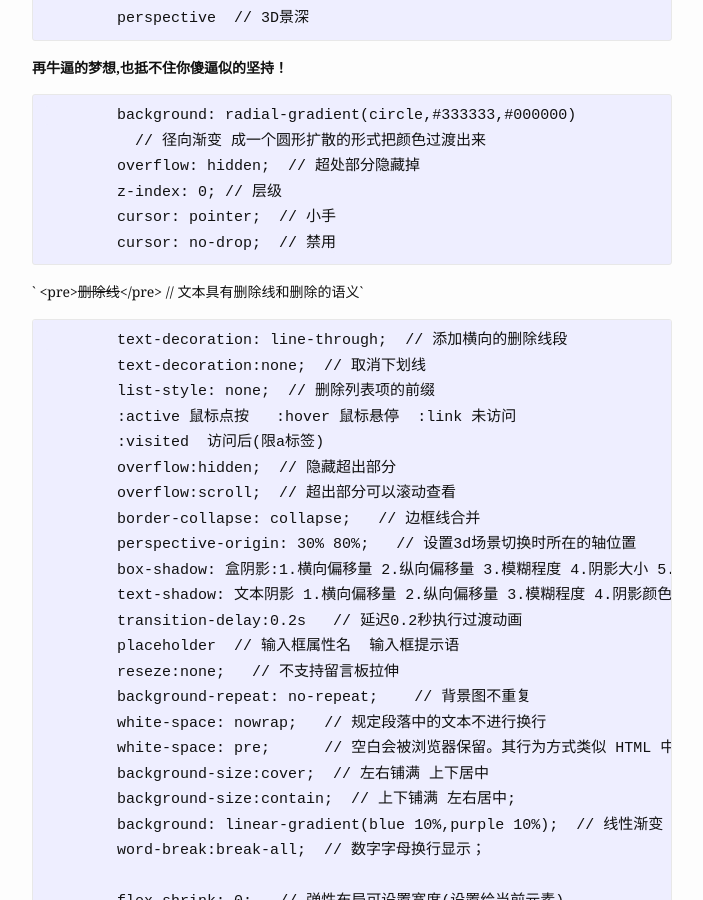
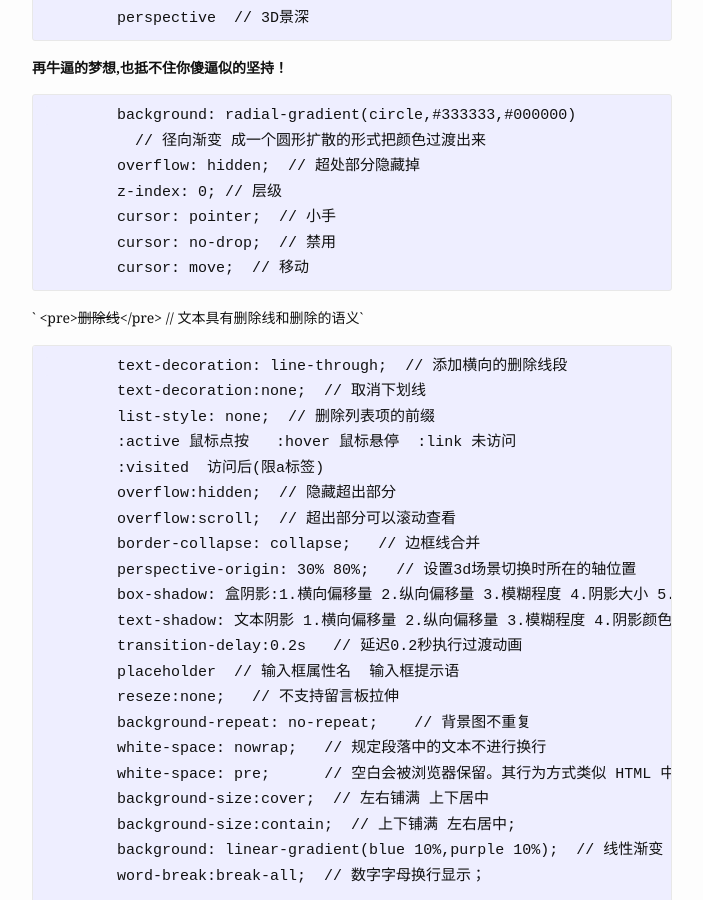
Before and after one commit to ExcellentTim/ExcellentTim.github.io, a Jekyll site: the page built from _posts/2020-12-17-css集锦.md, in a window 1280 px wide and 900 px high, scrolled down 386 px. Shown: the whole window, without its empty margins (288-991 px from the left). Built offline with Jekyll 4.4.1, drawn with Linux system fonts in a browser that asks for light colours.

Commit message:
修改文件: _posts/2020-12-17-css集锦.md

````diff
--- a/_posts/2020-12-17-css集锦.md
+++ b/_posts/2020-12-17-css集锦.md
@@ -25,6 +25,7 @@ date:   2022-04-12 14:00:00
 	z-index: 0; // 层级
 	cursor: pointer;  // 小手
 	cursor: no-drop;  // 禁用
+	cursor: move;  // 移动
 ```
 
   ` <pre><del>删除线</del></pre> // 文本具有删除线和删除的语义`
````
